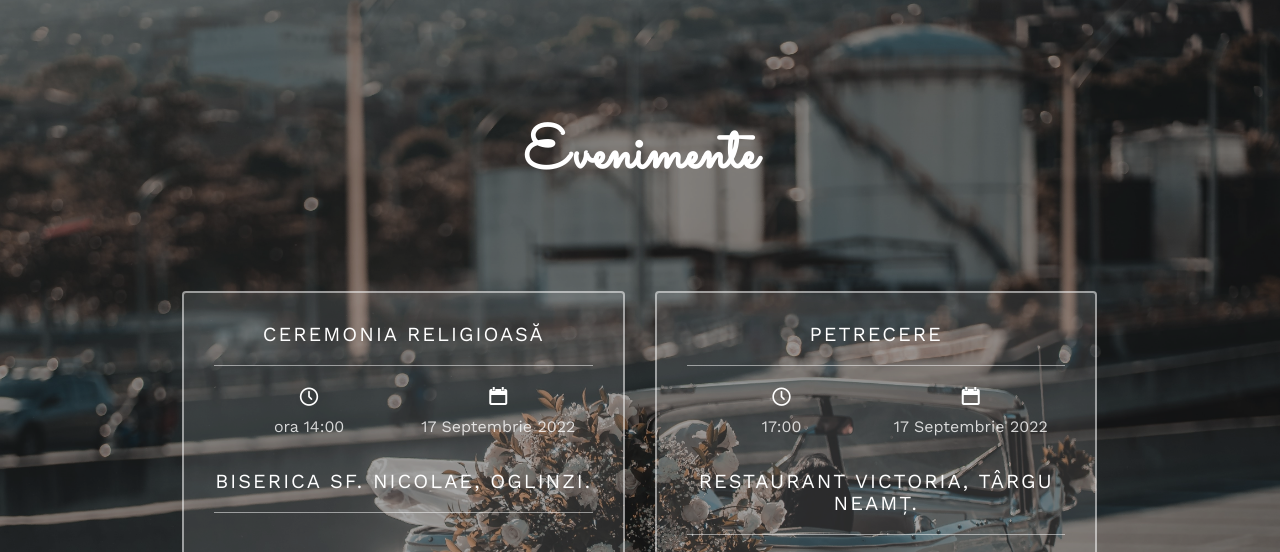
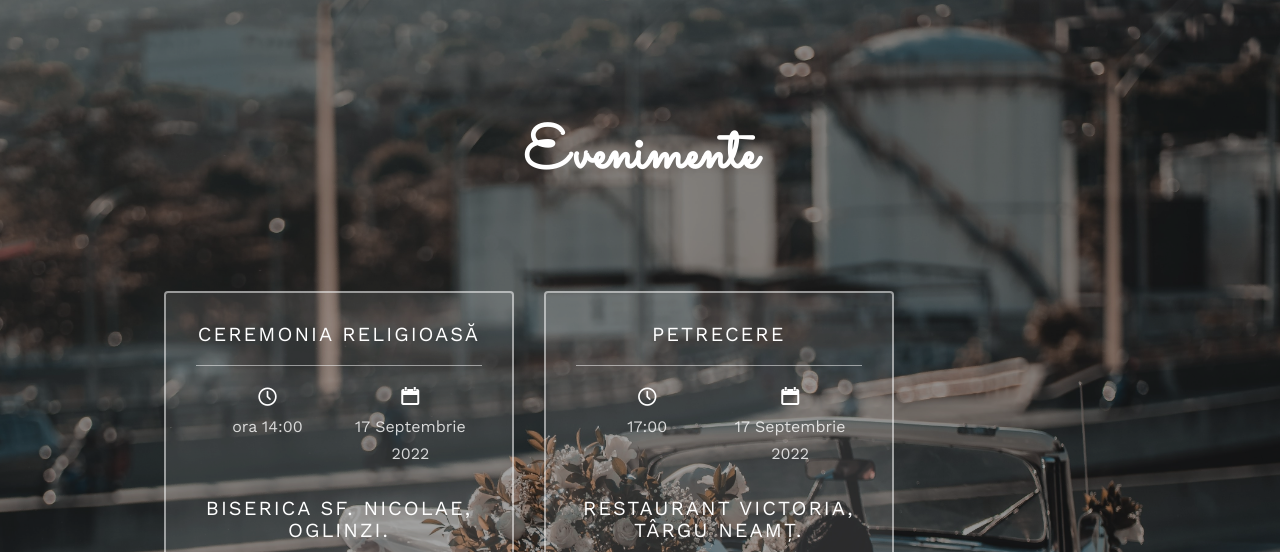
Before and after one commit to georgejoo/wedding2, a Flask app: page / in a window 1280 px wide. Shown: the part 3534-4086 px from the top of the page. Run offline with Flask 2, Linux system fonts and the light colour scheme; some libraries are stand-ins or nearby versions; some web fonts are replaced.

Commit message:
fix view on mobile

```diff
--- a/static/style/style.css
+++ b/static/style/style.css
@@ -358,7 +358,7 @@ h1, h2, h3, h4, h5, h6, figure {
 
 #fh5co-counter,
 #fh5co-event {
-  height: 1000px;
+  height: 100%;
   float: left;
 }
 #fh5co-counter .display-t,
@@ -367,7 +367,7 @@ h1, h2, h3, h4, h5, h6, figure {
 #fh5co-event .display-tc {
   height: 700px;
   display: table;
-  width: 100%;
+  width: 90%;
 }
 #fh5co-counter .fh5co-heading h2,
 #fh5co-event .fh5co-heading h2 {
@@ -415,7 +415,7 @@ h1, h2, h3, h4, h5, h6, figure {
   -ms-border-radius: 4px;
   border-radius: 4px;
 }
-@media screen and (max-width: 768px) {
+@media screen and (max-width: 80%) {
   #fh5co-counter .event-wrap,
   #fh5co-event .event-wrap {
     margin-bottom: 10px;
@@ -1016,7 +1016,7 @@ form label {
   padding: 7em 0;
   clear: both;
 }
-@media screen and (max-width: 768px) {
+@media screen and (max-width: 100%) {
   #fh5co-testimonial,
   #fh5co-services,
   #fh5co-started,
--- a/templates/index.html
+++ b/templates/index.html
@@ -133,9 +133,9 @@
 					<h2>Împreună cu nașii</h2>
 					<h3>Ovidiu și Andreea Iftode</h3>
 					<h2>Părinții</h2>
-					<div class="col-md-8 col-md-offset-2 text-center fh5co-heading animate-box" style="display:flex; flex-direction: row; margin-bottom: 0;">
-						<h3>&emsp;&emsp;Gheorghe și Ana Bărbieru</h3>
-						<h3>&emsp;&emsp;&emsp;&emsp;</h3>
+					<div class="col-md-8 col-md-offset-3 text-center fh5co-heading animate-box" style="display:flex; flex-direction: row; margin-bottom: 0;">
+						<h3>Gheorghe și Ana Bărbieru</h3>
+						<h3>&emsp;&emsp;</h3>
 						<h3>Gheorghe și Maria Gomoană</h3>
 					</div>
                 </div>
```
